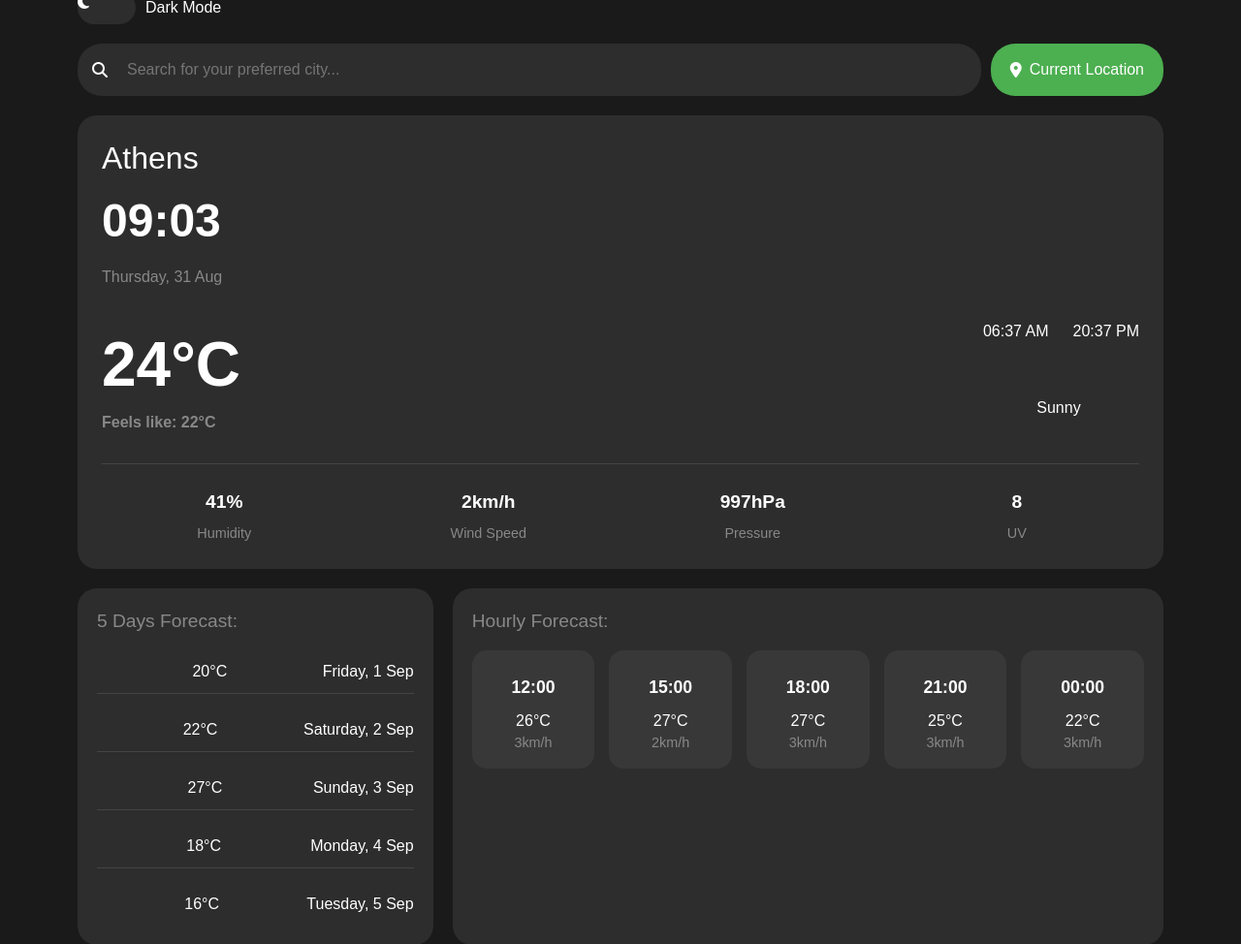
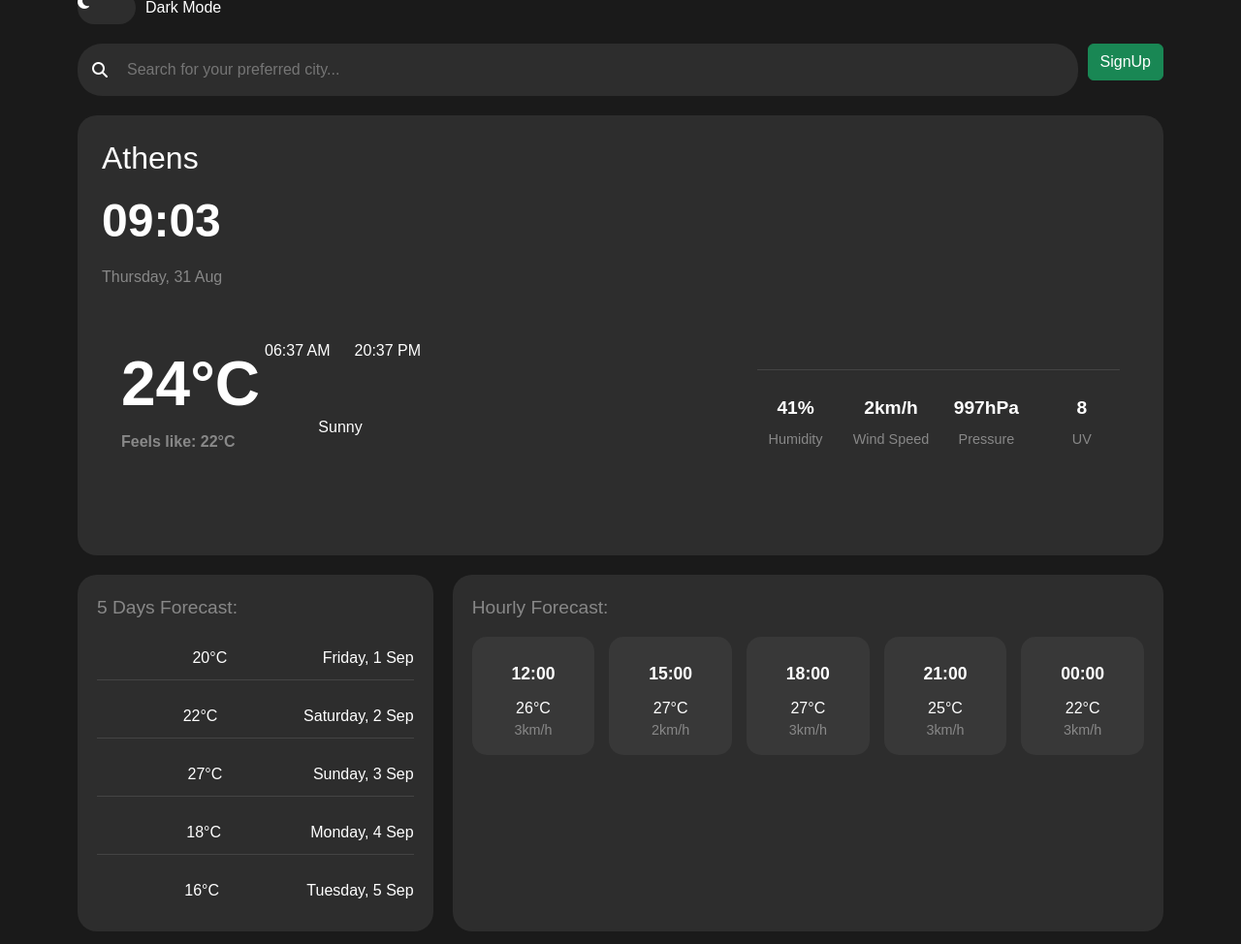
Before and after one commit to jin-raii/weather-web-app, a Django app: page / in a window 1280 px wide. Shown: the part 49-1023 px from the top of the page at 97% size. Run offline with Django 4.2, Linux system fonts and the light colour scheme; some libraries are stand-ins or nearby versions.

Commit message:
Feat: added signup btn

```diff
--- a/weather_ui/templates/main.html
+++ b/weather_ui/templates/main.html
@@ -17,10 +17,14 @@
                 <i class="fas fa-search"></i>
                 <input type="text" placeholder="Search for your preferred city...">
             </div>
-            <button class="location-btn">
+            {% comment %} <button class="location-btn">
                 <i class="fas fa-location-dot"></i>
                 Current Location
-            </button>
+            </button> {% endcomment %}
+
+            <div class='buttons'>
+                <a href='http://0.0.0.0:8000/register/' class='btn btn-success'> SignUp</a>
+            </div>
         </div>
 
         <!-- Main Weather Card -->
@@ -30,6 +34,7 @@
                 <div class="time">09:03</div>
                 <div class="date">Thursday, 31 Aug</div>
             </div>
+            <div class='container weather-info'>
 
                 <div class="weather-info">
                     <div class="temperature">
@@ -74,6 +79,7 @@
                         <i class="wi wi-day-sunny"></i>
                         <span>8</span>
                         <label>UV</label>
+                    </div>
                 </div>
             </div>
         </div>
```
Lines whose indentation alone changed are shown as unchanged.
